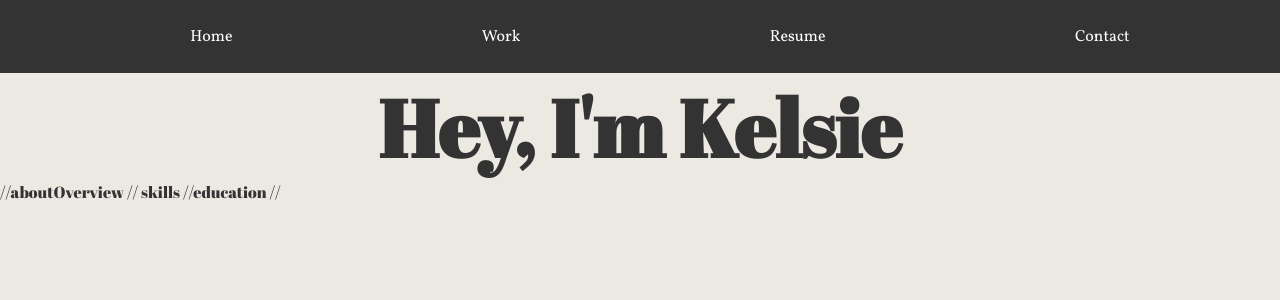
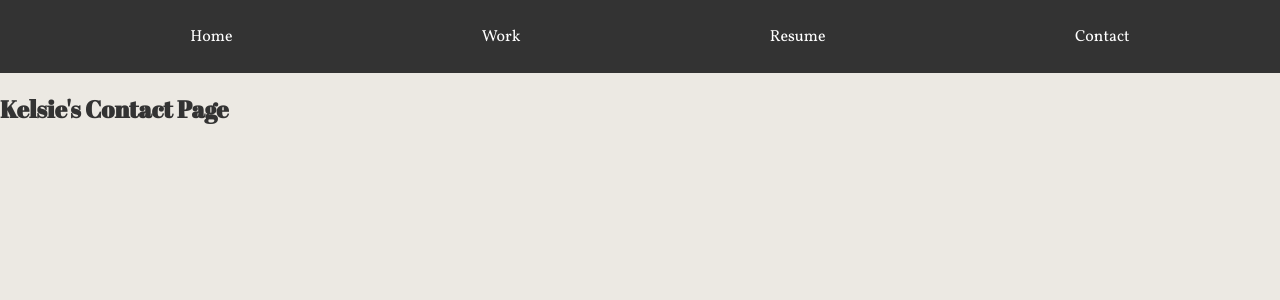
Before and after one commit to kelsiebesingeryeh/personal-website, a React (Create React App) app in the folder persona-website/: page /contact in a window 1280 px wide. Shown: the top 300 px of the page. Built offline with nearby package versions, Linux system fonts and the light colour scheme.

Commit message:
Add work, resume, and contact routes to app component

```diff
--- a/persona-website/src/App/App.css
+++ b/persona-website/src/App/App.css
@@ -8,28 +8,3 @@ body {
   margin: 0;
   padding: 0;
 }
-
-.content h1 {
-  overflow: hidden;
-  white-space: nowrap;
-  margin: 0 auto;
-  animation:
-  typing 3.5s steps(40, end),
-  blink-caret .75s step-end infinite;
-}
-
-@keyframes typing {
-  from { width: 0 }
-  to { width: 100% }
-}
-
-@keyframes blink-caret {
-  from, to {border-color: transparent }
-  50% { border-color: #333333; }
-}
-
-h1 {
-  margin: 2%;
-  font-size: 5rem;
-  text-align: center;
-}
--- a/persona-website/src/App/App.js
+++ b/persona-website/src/App/App.js
@@ -3,6 +3,8 @@ import React, { Component } from 'react'
 import NavBar from '../NavBar/NavBar'
 import Resume from '../Resume/Resume'
 import Home from '../Home/Home'
+import Work from '../Work/Work'
+import Contact from '../Contact/Contact'
 import { Route } from 'react-router-dom'
 
 class App extends Component {
@@ -10,11 +12,20 @@ class App extends Component {
     return (
       <main className="App">
         <NavBar />
-        <div className='content'>
-          <h1 className='h1Animation skateIn'>Hey, I'm Kelsie</h1>
-        </div>
-        {/* <About /> */}
-        <Resume />
+        <Route exact path='/' component={Home}/>
+        <Route
+          exact path='/:page'
+          render={ ( { match } ) => {
+            let specificPage
+            if (match.params.page === 'work') {
+              return <Work />
+            } else if (match.params.page === 'resume') {
+              return <Resume />
+            } else if (match.params.page === 'contact') {
+              return <Contact />
+            }
+          }}
+        />
       </main>
     )
 
--- /dev/null
+++ b/persona-website/src/Contact/Contact.js
@@ -0,0 +1,6 @@
+import React from 'react'
+
+const Contact = () => {
+    return <h2>Kelsie's Contact Page</h2>
+}
+export default Contact
--- a/persona-website/src/Home/Home.css
+++ b/persona-website/src/Home/Home.css
@@ -1,26 +1,40 @@
-/* @import url('https://fonts.googleapis.com/css2?family=Hind+Madurai&display=swap');
+@import url('https://fonts.googleapis.com/css2?family=Abril+Fatface&display=swap');
 
-.aboutMe {
-    font-family: 'Hind Madurai',
-    sans-serif;
-    margin: 2%;
-    display: flex;
-    flex-direction: row;
-    justify-content: center;
-    align-items: center;
-    margin-top: 3rem;
+.content h1 {
+    font-family: 'Abril Fatface',
+    cursive;
+    overflow: hidden;
+    white-space: nowrap;
+    margin: 0 auto;
+    animation:
+        typing 3.5s steps(40, end),
+        blink-caret .75s step-end infinite;
 }
 
-.firstColumn {
-    width: 30%;
+@keyframes typing {
+    from {
+        width: 0
+    }
+
+    to {
+        width: 100%
+    }
 }
 
-.headShot {
-    width: 90%;
-    border-radius: 50%;
+@keyframes blink-caret {
+
+    from,
+    to {
+        border-color: transparent
+    }
+
+    50% {
+        border-color: #333333;
+    }
 }
 
-.secondColumn {
-    width: 60%;
-    padding-left: 5rem;
-} */
+h1 {
+    margin: 2%;
+    font-size: 5rem;
+    text-align: center;
+}
--- a/persona-website/src/Home/Home.js
+++ b/persona-website/src/Home/Home.js
@@ -1,23 +1,12 @@
-// import React from 'react'
-// import './About.css'
+import React from 'react'
+import './Home.css'
 
-// const About = () => {
-//     return (
-//       <section className="aboutMe">
-//           <div className='secondColumn'>
-//             <h2>About Me</h2>
-//             <p className='aboutOverview'>
-//             I am a process-oriented thinker with over 8 years of experience as an
-//             operations leader for some of the world’s largest tech conferences. I
-//             am a well-rounded engineer who offers a lot of understanding about
-//             business from making processes better on teams to ensuring workflows
-//             are seamless. By applying my operational mindset along with my
-//             problem-solving skills, I design clean and unique user interfaces
-//             while architecting concise and maintainable code.
-//             </p>
-//           </div>
-//       </section>
-//     );
-// }
+const Home = () => {
+    return (
+      <div className="content">
+        <h1 className="h1Animation skateIn">Hey, I'm Kelsie</h1>
+      </div>
+    );
+}
 
-// export default About
+export default Home
--- a/persona-website/src/NavBar/NavBar.js
+++ b/persona-website/src/NavBar/NavBar.js
@@ -20,9 +20,7 @@ const NavBar = () => {
           </li>
         </ul>
       </nav>
-    );
+    )
 }
 
 export default NavBar
-
-// need to add one clicks to each of these nav elements to route to the appropriate page
--- /dev/null
+++ b/persona-website/src/Work/Work.js
@@ -0,0 +1,9 @@
+import React from 'react'
+
+const Work = () => {
+    return (
+        <h2>Work/Portfolio</h2>
+    )
+}
+
+export default Work
```
